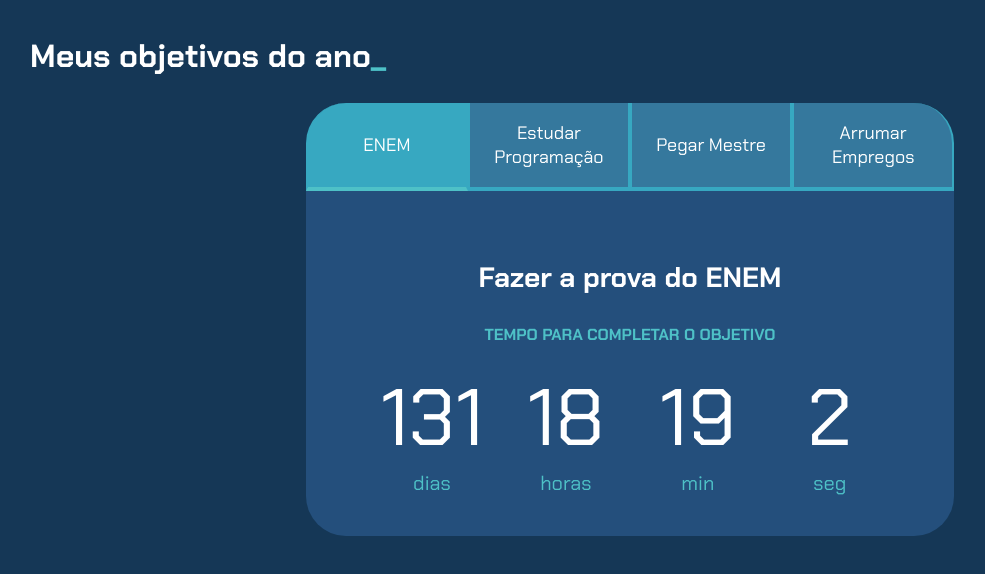
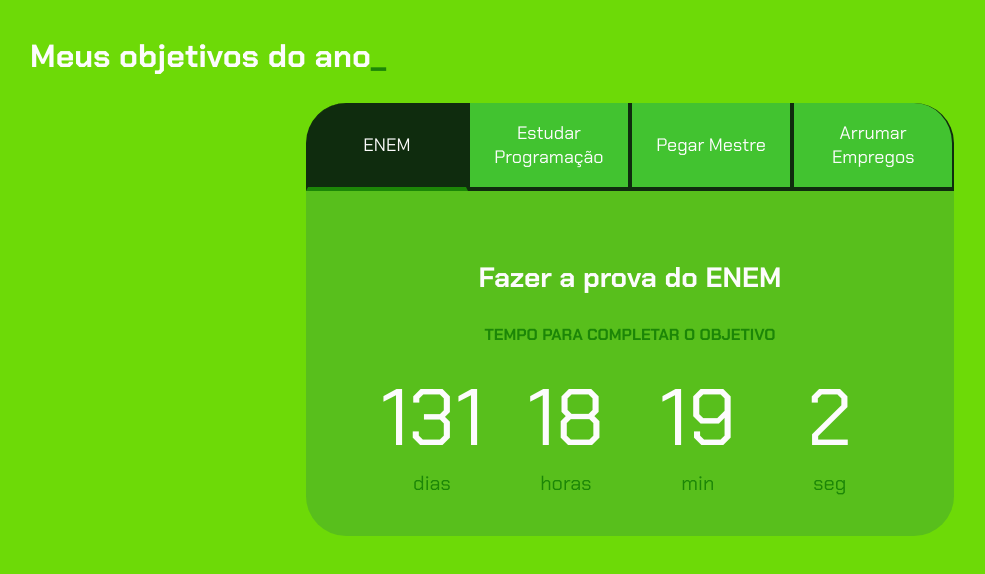
Before and after one commit to gsouzakkj/sitematematicaII, a plain HTML site: page index.html in a window 1280 px wide. Shown: the whole page, without its empty margins (10-995 px from the left). Drawn offline with Linux system fonts and the light colour scheme.

Commit message:
toma no cu

```diff
--- a/style.css
+++ b/style.css
@@ -1,12 +1,12 @@
 @import url('https://fonts.googleapis.com/css2?family=Chakra+Petch:wght@400;700&display=swap');
 
 :root {
-    --cor-de-fundo: #153756;
-    --verde: #4ec1c7;
-    --branco: #FFFFFF;
-    --botao-ativo: #37a8c1;
-    --botao-inativo: rgba(87, 186, 228, 0.5);
-    --texto-fundo: rgba(69, 135, 211, 0.3);
+    --cor-de-fundo: #6dda07;
+    --verde: #1c8607;
+    --branco: #fcfcfc;
+    --botao-ativo: #0f2c0e;
+    --botao-inativo: rgba(24, 173, 91, 0.5);
+    --texto-fundo: rgba(40, 129, 77, 0.3);
 }
 
 body {
```
